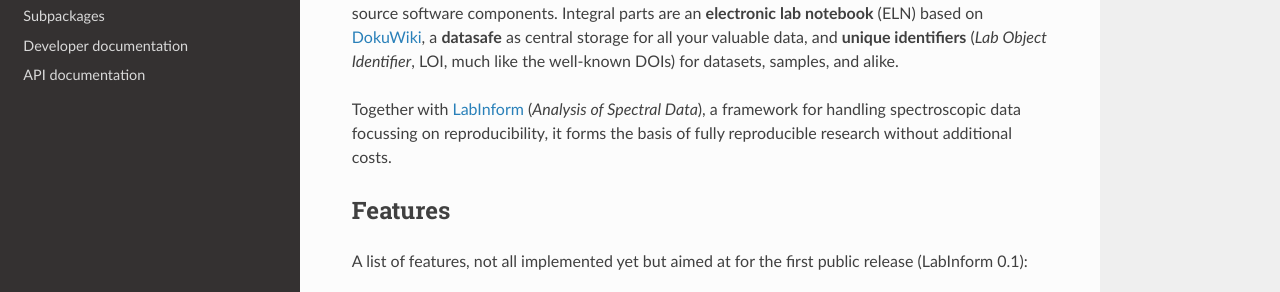
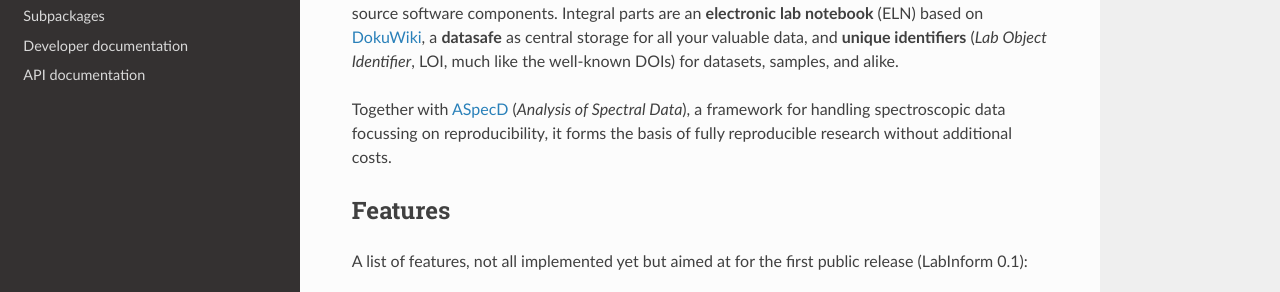
Before and after one commit to tillbiskup/labinform, a Sphinx documentation site: the page built from docs/index.rst, in a window 1280 px wide and 900 px high. Shown: the part 254-546 px from the top of the window. Built offline with Sphinx 7.4.7 and the Read the Docs theme 2.0.0, drawn with Linux system fonts in a browser that asks for light colours.

Commit message:
Wrong reference in documentation

```diff
--- a/docs/index.rst
+++ b/docs/index.rst
@@ -5,7 +5,7 @@
 
 LabInform is a framework and toolchain for **reproducible research**, focussing on free and open-source software components. Integral parts are an **electronic lab notebook** (ELN) based on `DokuWiki <https://www.dokuwiki.org/>`_, a **datasafe** as central storage for all your valuable data, and **unique identifiers** (*Lab Object Identifier*, LOI, much like the well-known DOIs) for datasets, samples, and alike.
 
-Together with `LabInform <https://www.LabInform.de/>`_ (*Analysis of Spectral Data*), a framework for handling spectroscopic data focussing on reproducibility, it forms the basis of fully reproducible research without additional costs.
+Together with `ASpecD <https://www.aspecd.de/>`_ (*Analysis of Spectral Data*), a framework for handling spectroscopic data focussing on reproducibility, it forms the basis of fully reproducible research without additional costs.
 
 
 Features
```
Also changed, not shown: 1 other file.
